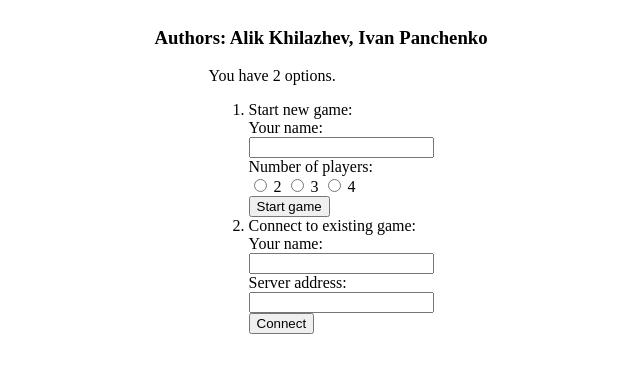
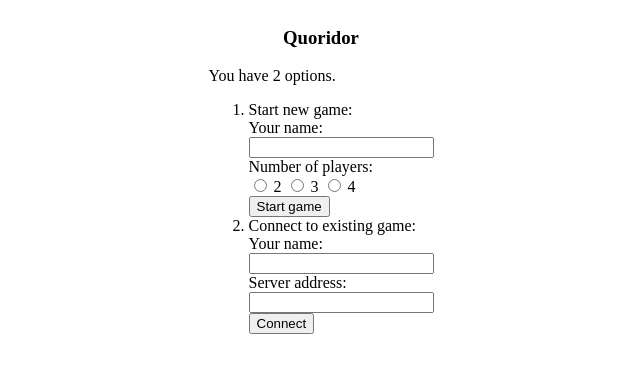
Before and after one commit to alikhil/quoridor-go-rpc, a plain HTML site: page assets/index.html in a window 1280 px wide. Shown: the whole page, without its empty margins (319-959 px from the left). Drawn offline with Linux system fonts and the light colour scheme; a script that the page names is missing.

Commit message:
Rabotayet

```diff
--- a/assets/index.html
+++ b/assets/index.html
@@ -15,7 +15,7 @@
 <script src="https://cdn.socket.io/socket.io-1.4.4.js"></script>
 
 <body>
-    <h3>Authors: Alik Khilazhev, Ivan Panchenko</h3>
+    <h3>Quoridor</h3>
     <div id='menu'>
         You have 2 options.
         <ol>
--- a/assets/quoridor.js
+++ b/assets/quoridor.js
@@ -647,6 +647,7 @@ function onGameCreate(n){
     total_players = n;
     var client = new Client();
     // document.getElementById("menu").style.display = "none";
+    // RABOTAYET BLYAT!!!!!!!!!!!!
     document.getElementById("testillo").style.display = "none";
 }
 
```
